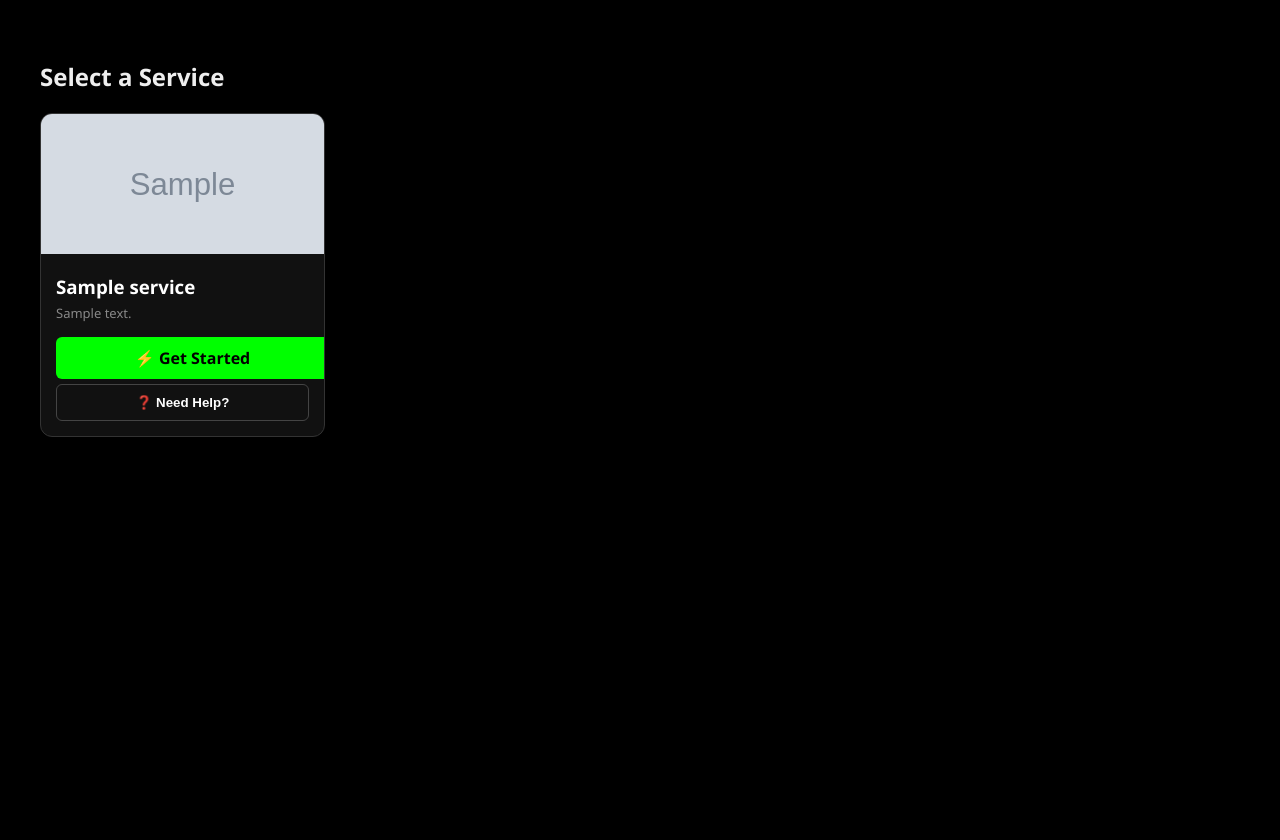
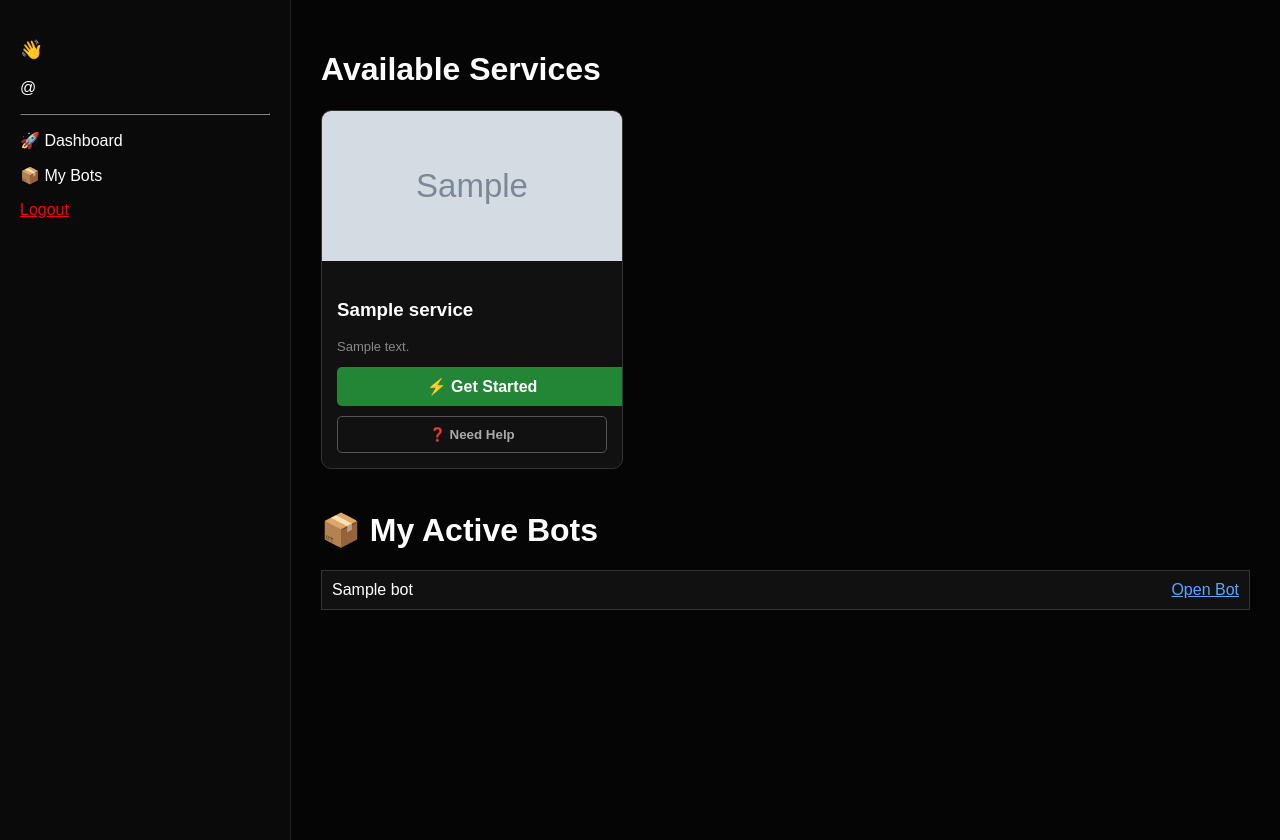
Before and after one commit to SUDEEPBOTS/CARTEYOURBOTS, a Flask app: template templates/dashboard.html in a window 1280 px wide. Before the commit the page ends 437 px from the top, so only its background shows below. Run offline with Flask 3, Linux system fonts and the light colour scheme; the template is opened without the code that fills it: most values are stand-ins (such as "Sample title", 1, 10 or a date in 2020); grey boxes marked "Sample" are stand-in pictures.

Commit message:
Update dashboard.html

```diff
--- a/templates/dashboard.html
+++ b/templates/dashboard.html
@@ -4,93 +4,82 @@
     <meta charset="UTF-8">
     <title>Dashboard</title>
     <style>
-        /* ... (Purana CSS Same rahega) ... */
-        body { background: #000; color: #eee; font-family: 'Segoe UI', sans-serif; margin: 0; display: flex; height: 100vh; }
-        .grid { display: grid; grid-template-columns: repeat(auto-fill, minmax(280px, 1fr)); gap: 20px; }
+        body { background: #050505; color: #fff; font-family: sans-serif; margin: 0; display: flex; }
+        .sidebar { width: 250px; background: #0a0a0a; border-right: 1px solid #222; height: 100vh; padding: 20px; }
+        .content { flex: 1; padding: 30px; }
 
-        /* SERVICE CARD STYLE */
-        .card { background: #111; border: 1px solid #333; padding: 0; border-radius: 12px; overflow: hidden; position: relative; transition: 0.2s; }
-        .card:hover { border-color: #00ff00; transform: translateY(-5px); }
-        .card-img { width: 100%; height: 140px; object-fit: cover; }
+        .card { background: #111; border: 1px solid #333; border-radius: 10px; overflow: hidden; margin-bottom: 20px; width: 300px; display: inline-block; margin-right: 20px; vertical-align: top; }
+        .card img { width: 100%; height: 150px; object-fit: cover; }
         .card-body { padding: 15px; }
 
-        .btn-start { display: block; width: 100%; background: #00ff00; color: #000; padding: 10px; border-radius: 6px; text-decoration: none; font-weight: bold; margin-top: 10px; text-align: center; cursor: pointer; border: none;}
-        .btn-help { background: transparent; color: #888; border: 1px solid #444; margin-top: 5px; color: #fff; }
-        .btn-help:hover { background: #222; }
+        .btn { display: block; width: 100%; padding: 10px; margin-top: 10px; border: none; cursor: pointer; border-radius: 5px; font-weight: bold; }
+        .btn-green { background: #238636; color: white; }
+        .btn-help { background: transparent; border: 1px solid #555; color: #aaa; }
 
-        /* MODAL (POPUP) STYLE */
-        .modal-overlay { display: none; position: fixed; top: 0; left: 0; width: 100%; height: 100%; background: rgba(0,0,0,0.8); z-index: 1000; backdrop-filter: blur(5px); justify-content: center; align-items: center; }
-        .modal-content { background: #161b22; width: 90%; max-width: 500px; max-height: 80vh; overflow-y: auto; border-radius: 10px; border: 1px solid #30363d; padding: 20px; position: relative; }
-        .close-modal { position: absolute; top: 10px; right: 15px; font-size: 24px; cursor: pointer; color: #fff; }
-
-        .step-item { margin-bottom: 20px; border-bottom: 1px solid #333; padding-bottom: 20px; }
-        .step-item img { width: 100%; border-radius: 8px; margin-top: 10px; border: 1px solid #333; }
-        .step-num { color: #00ff00; font-weight: bold; font-size: 14px; }
+        /* POPUP */
+        .modal { display: none; position: fixed; top: 0; left: 0; width: 100%; height: 100%; background: rgba(0,0,0,0.8); align-items: center; justify-content: center; z-index: 100; }
+        .modal-content { background: #161b22; padding: 20px; border-radius: 10px; width: 400px; max-height: 80vh; overflow-y: auto; }
     </style>
 </head>
 <body>
 
-    <div class="content" style="flex: 1; padding: 40px; overflow-y: auto;">
+    <div class="sidebar">
+        <h3>👋 {{ user.name }}</h3>
+        <p>@{{ user.username }}</p>
+        <hr style="border-color: #333;">
+        <p>🚀 Dashboard</p>
+        <p>📦 My Bots</p>
+        <a href="/logout" style="color: red;">Logout</a>
+    </div>
 
-        <div id="services">
-            <h2>Select a Service</h2>
-            <div class="grid">
+    <div class="content">
+        <h1>Available Services</h1>
 
-                {% for service in services %}
-                <div class="card">
-                    <img src="{{ service.thumbnail }}" class="card-img">
+        {% for service in services %}
+        <div class="card">
+            <img src="{{ service.thumbnail }}">
+            <div class="card-body">
+                <h3>{{ service.name }}</h3>
+                <p style="color: #888; font-size: 13px;">{{ service.desc }}</p>
 
-                    <div class="card-body">
-                        <h3 style="margin: 0; color: #fff;">{{ service.name }}</h3>
-                        <p style="font-size: 13px; color: #888; margin: 5px 0 15px 0;">{{ service.description }}</p>
+                <a href="/prepare" class="btn btn-green" style="text-decoration: none; text-align: center;">⚡ Get Started</a>
 
-                        <a href="/prepare/music" class="btn-start">⚡ Get Started</a>
-
-                        <button onclick='openHelp({{ service.tutorial | tojson }})' class="btn-start btn-help">❓ Need Help?</button>
-                    </div>
-                </div>
-                {% endfor %}
-
+                <button onclick='openHelp({{ service.tutorial | tojson }})' class="btn btn-help">❓ Need Help</button>
             </div>
         </div>
+        {% endfor %}
+
+        <h1>📦 My Active Bots</h1>
+        {% for bot in my_bots %}
+            <div style="background: #111; padding: 10px; border: 1px solid #333; margin-bottom: 5px; display: flex; justify-content: space-between;">
+                <span>{{ bot.name }}</span>
+                <a href="{{ bot.app_url }}" target="_blank" style="color: #58a6ff;">Open Bot</a>
+            </div>
+        {% endfor %}
     </div>
 
-    <div id="helpModal" class="modal-overlay">
+    <div id="helpModal" class="modal">
         <div class="modal-content">
-            <span onclick="closeHelp()" class="close-modal">&times;</span>
-            <h2 style="margin-top: 0; color: #00ff00;">📝 Setup Guide</h2>
-            <div id="stepsArea">
-                </div>
+            <h2 style="color: #238636;">📝 Setup Steps</h2>
+            <div id="stepsContainer"></div>
+            <button onclick="document.getElementById('helpModal').style.display='none'" class="btn btn-help">Close</button>
         </div>
     </div>
 
     <script>
-        function openHelp(tutorialData) {
-            const container = document.getElementById('stepsArea');
-            container.innerHTML = ""; // Clear old data
-
-            if (!tutorialData || tutorialData.length === 0) {
-                container.innerHTML = "<p>No tutorial available yet.</p>";
+        function openHelp(steps) {
+            const container = document.getElementById('stepsContainer');
+            container.innerHTML = "";
+            if(!steps || steps.length === 0) {
+                container.innerHTML = "<p>No tutorial added.</p>";
             } else {
-                tutorialData.forEach((step, index) => {
-                    const stepHTML = `
-                        <div class="step-item">
-                            <div class="step-num">STEP ${index + 1}</div>
-                            <p>${step.text}</p>
-                            ${step.img ? `<img src="${step.img}">` : ''}
-                        </div>
-                    `;
-                    container.innerHTML += stepHTML;
+                steps.forEach((step, i) => {
+                    container.innerHTML += `<p><b>Step ${i+1}:</b> ${step.text}</p>`;
+                    if(step.img) container.innerHTML += `<img src="${step.img}" style="width:100%; border-radius:5px; margin-bottom:15px;">`;
                 });
             }
-
             document.getElementById('helpModal').style.display = 'flex';
         }
-
-        function closeHelp() {
-            document.getElementById('helpModal').style.display = 'none';
-        }
     </script>
-
 </body>
 </html>
```
